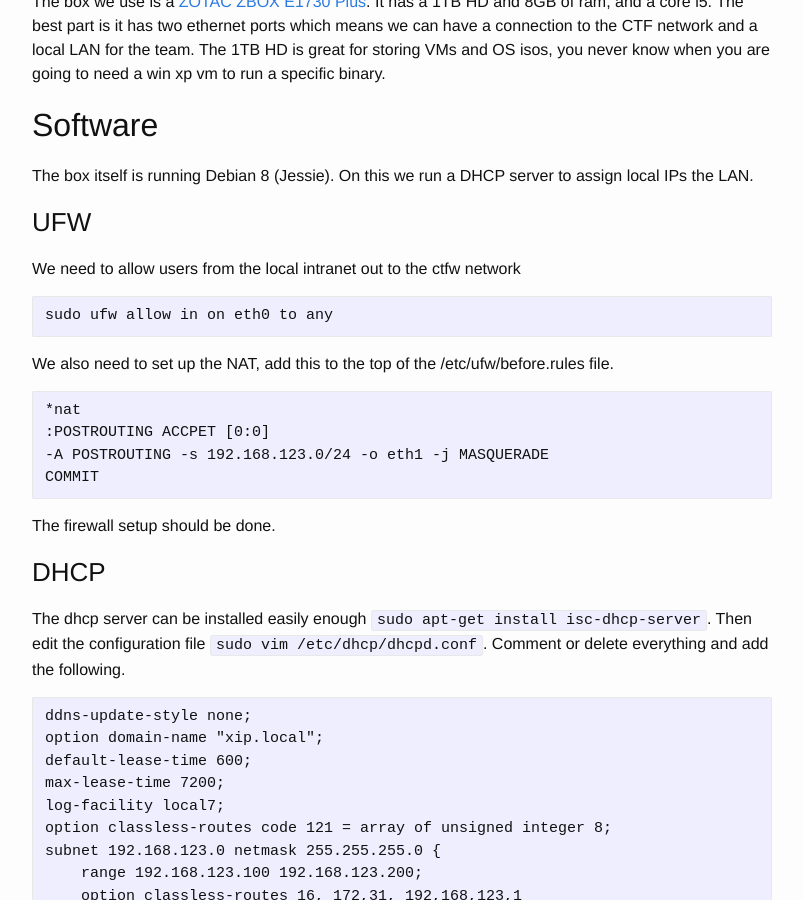
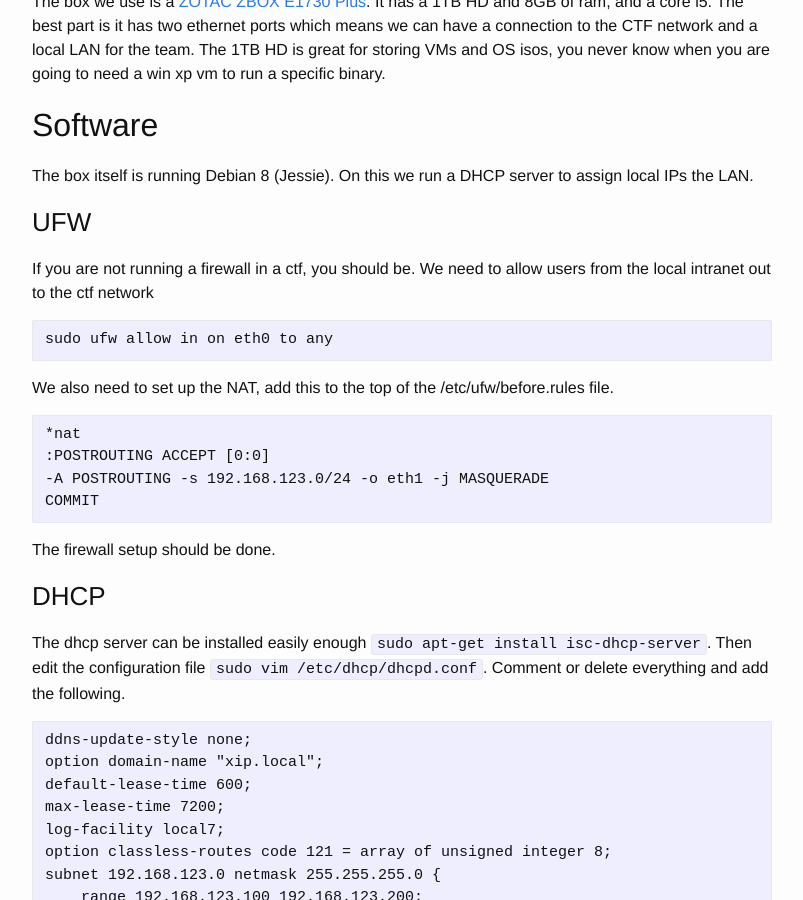
Before and after one commit to bhanderson/imbryce.com, a Jekyll site: the page built from _posts/2016-08-12-ctf-box.markdown, in a window 1280 px wide and 900 px high, scrolled down 360 px. Shown: the whole window, without its empty margins (238-1041 px from the left). Built offline with Jekyll 4.4.1, drawn with Linux system fonts in a browser that asks for light colours.

Commit message:
spelling

````diff
--- a/_posts/2016-08-12-ctf-box.markdown
+++ b/_posts/2016-08-12-ctf-box.markdown
@@ -21,7 +21,8 @@ The box itself is running Debian 8 (Jessie). On this we run a DHCP server to
 assign local IPs the LAN.
 
 ### UFW
-We need to allow users from the local intranet out to the ctfw network
+If you are not running a firewall in a ctf, you should be.
+We need to allow users from the local intranet out to the ctf network
 
 ```
 sudo ufw allow in on eth0 to any
@@ -32,7 +33,7 @@ file.
 
 ```
 *nat
-:POSTROUTING ACCPET [0:0]
+:POSTROUTING ACCEPT [0:0]
 -A POSTROUTING -s 192.168.123.0/24 -o eth1 -j MASQUERADE
 COMMIT
 ```
````
